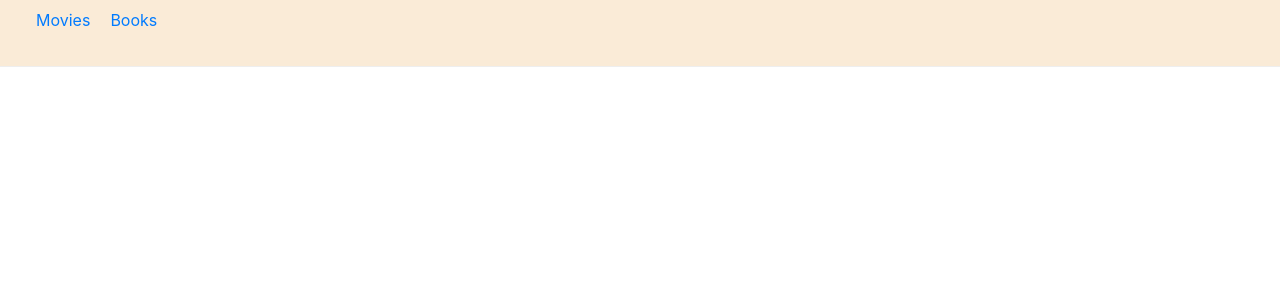
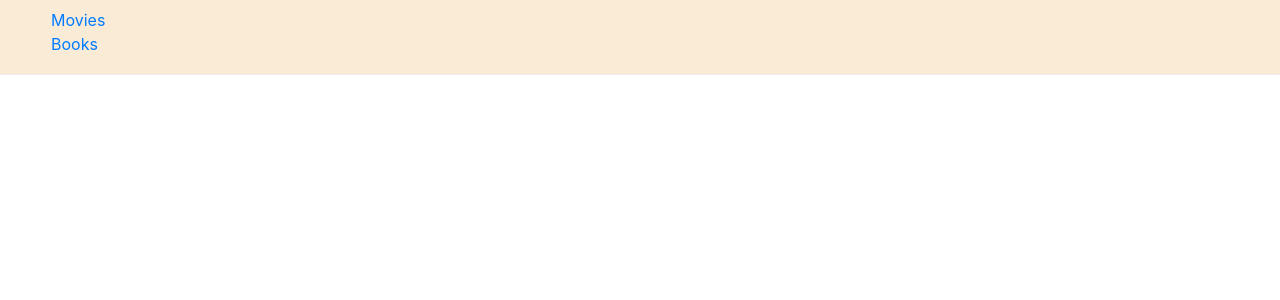
Before and after one commit to vikas199/react-movies, a React (Create React App) app: page / in a window 1280 px wide. Shown: the top 300 px of the page. Built offline with nearby package versions, Linux system fonts and the light colour scheme.

Commit message:
added dropdown menu that allows user to select multiple results

```diff
--- a/src/actions/booksActions.js
+++ b/src/actions/booksActions.js
@@ -34,12 +34,12 @@ export const onInputChange = (searchTerm) => {
     }
 }
 
-export const onMaxResults = (maxResults) => {
-    return {
-        type: Constants.MAX_RESULTS,
-        payload: maxResults
-    }
-}
+// export const onMaxResults = (maxResults) => {
+//     return {
+//         type:Constants.MAX_RESULTS,
+//         payload: ma
+//     }
+// }
 
 export const fetchBooksInit = (lastSearchQuery, startIndex, maxResults) => {
     return {
--- a/src/components/header/Nav.js
+++ b/src/components/header/Nav.js
@@ -4,12 +4,16 @@ import {Link} from 'react-router-dom'
 export default class Nav extends Component {
   render() {
     return(
-      <nav>
-        <ul className="navbar">
+
+      <nav className="navbar navbar-inverse">
+        <div className="container-fluid">
+      <ul className="nav navbar-nav">
           <Link to="/movies"><li>Movies</li></Link>
           <Link to="/books"><li>Books</li></Link>
-        </ul>
-      </nav>
+          </ul>
+          </div>
+        </nav>
+
     );
   }
 }
--- a/src/containers/books/Pagination.js
+++ b/src/containers/books/Pagination.js
@@ -3,7 +3,7 @@ import './search.css'
 
 const Pagination = (props) => {
     return(
-        < select className='form-control' value={props.maxResults} onChange={props.onChange}>
+        < select className='form-control' onChange={props.onChange}>
         <option value='5'>5</option>
         <option value='10'>10</option>
         <option value='15'>15</option>
--- a/src/containers/books/search.js
+++ b/src/containers/books/search.js
@@ -11,7 +11,7 @@ class Search extends Component {
         maxResults: 5
     }
     handleChange = (event) => {
-       this.props.onInputChange()
+       this.props.onInputChange(event.target.value)
     }
 
     handleResults = (event) => {
@@ -30,7 +30,6 @@ class Search extends Component {
            }
     }
     render() {
-        console.log(this.props.books)
         let bookDetails = null;
         if (this.props.books) {
             bookDetails = this.props.books.map(book => {
@@ -52,7 +51,6 @@ class Search extends Component {
 
 const mapStateToProps = state => {
     return {
-        maxResults: state.booksReducer.maxResults,
         searchTerm: state.booksReducer.searchTerm,
         loading: state.booksReducer.loading,
         books: state.booksReducer.booksResults
@@ -63,7 +61,7 @@ const mapDispatchToProps = dispatch => {
     return {
         books_fetch: (lastSearchQuery, startIndex, maxResults) => dispatch(actions.fetchBooksInit(lastSearchQuery, startIndex, maxResults)),
         onInputChange: (searchTerm) => dispatch(actions.onInputChange(searchTerm)),
-        onMaxResults: (maxResults) => dispatch(actions.onMaxResults(maxResults))
+
     }
 }
 
--- a/src/reducers/booksReducer.js
+++ b/src/reducers/booksReducer.js
@@ -2,7 +2,7 @@ import * as Constants from '../Constants'
 
 const initialState = {
     searchTerm:'',
-    maxResults:5,
+    //maxResults: 5,
     loading: false,
     error: null,
     booksResults: []
@@ -10,11 +10,11 @@ const initialState = {
 
 const reducer = (state = initialState, action) => {
     switch (action.type) {
-        case Constants.MAX_RESULTS:
-        return{
-            ...state,
-            maxResults: action.payload
-        }
+        // case Constants.MAX_RESULTS:
+        // return{
+        //     ...state,
+        //     maxResults: action.maxResults
+        // }
         case Constants.INPUT_VLAUE_CHANGE:
         return{
             ...state,
```
